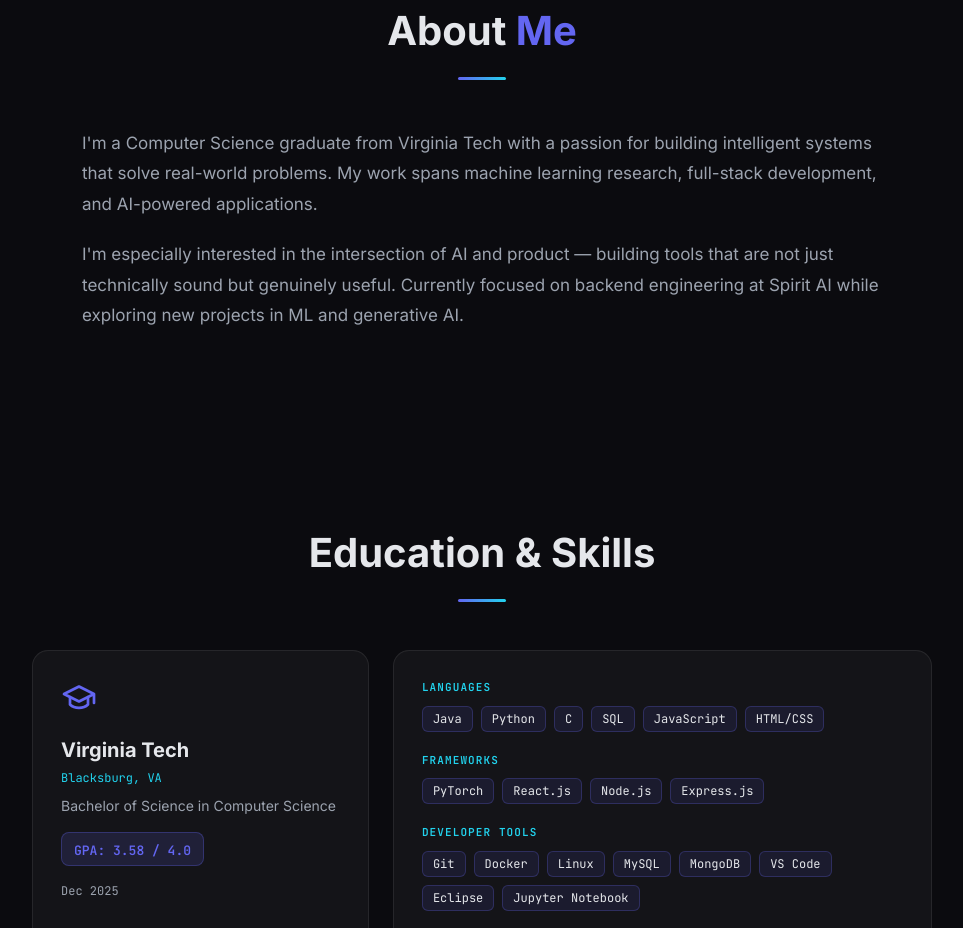
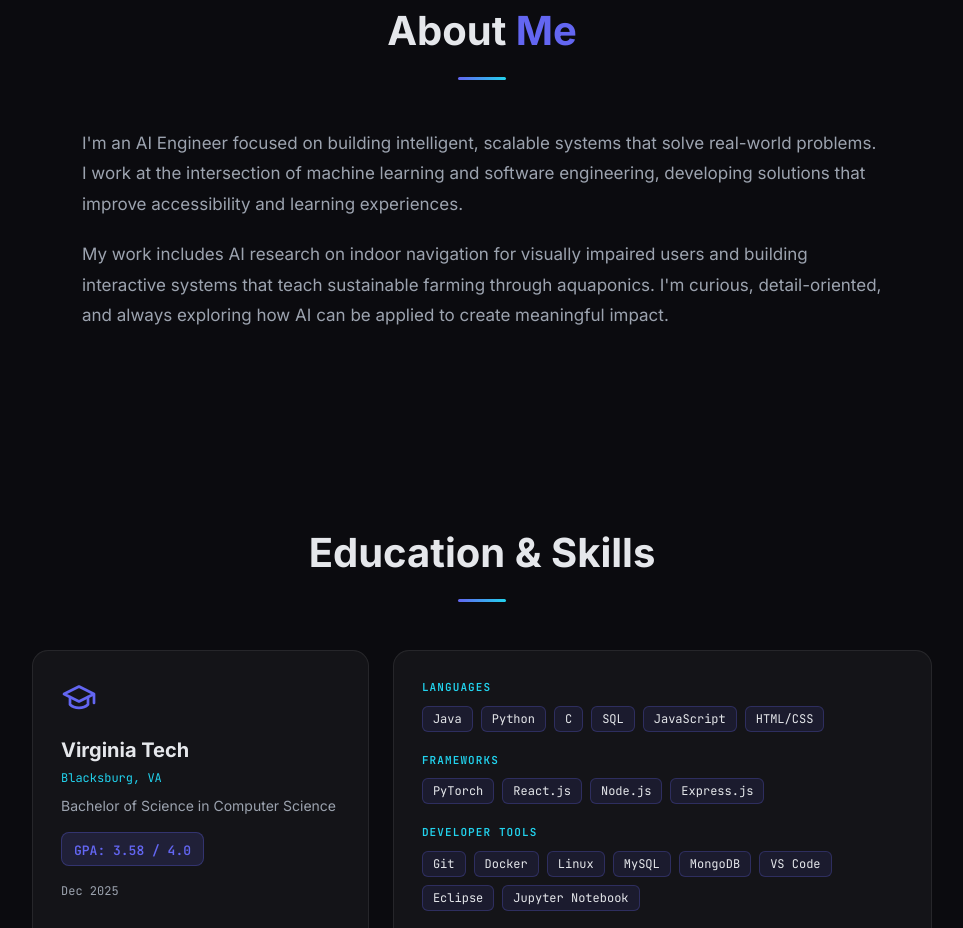
Before and after one commit to Moeez15/moeez-portfolio, a Next.js app: page / in a window 1280 px wide. Shown: the part 1380-2308 px from the top of the page, without its empty margins (158-1121 px from the left). Built offline with nearby package versions, Linux system fonts and the light colour scheme.

Commit message:
Updated About Section

```diff
--- a/components/About.tsx
+++ b/components/About.tsx
@@ -34,9 +34,9 @@
               marginBottom: 20,
             }}
           >
-            I&apos;m a Computer Science graduate from Virginia Tech with a passion for building
-            intelligent systems that solve real-world problems. My work spans machine learning
-            research, full-stack development, and AI-powered applications.
+            I&apos;m an AI Engineer focused on building intelligent, scalable systems that solve
+            real-world problems. I work at the intersection of machine learning and software
+            engineering, developing solutions that improve accessibility and learning experiences.
           </p>
         </FadeIn>
 
@@ -48,9 +48,10 @@
               lineHeight: 1.8,
             }}
           >
-            I&apos;m especially interested in the intersection of AI and product — building tools
-            that are not just technically sound but genuinely useful. Currently focused on backend
-            engineering at Spirit AI while exploring new projects in ML and generative AI.
+            My work includes AI research on indoor navigation for visually impaired users and
+            building interactive systems that teach sustainable farming through aquaponics.
+            I&apos;m curious, detail-oriented, and always exploring how AI can be applied to
+            create meaningful impact.
           </p>
         </FadeIn>
       </div>
```
Also changed, not shown: 1 other file (tests, documents, lock files or other folders).
